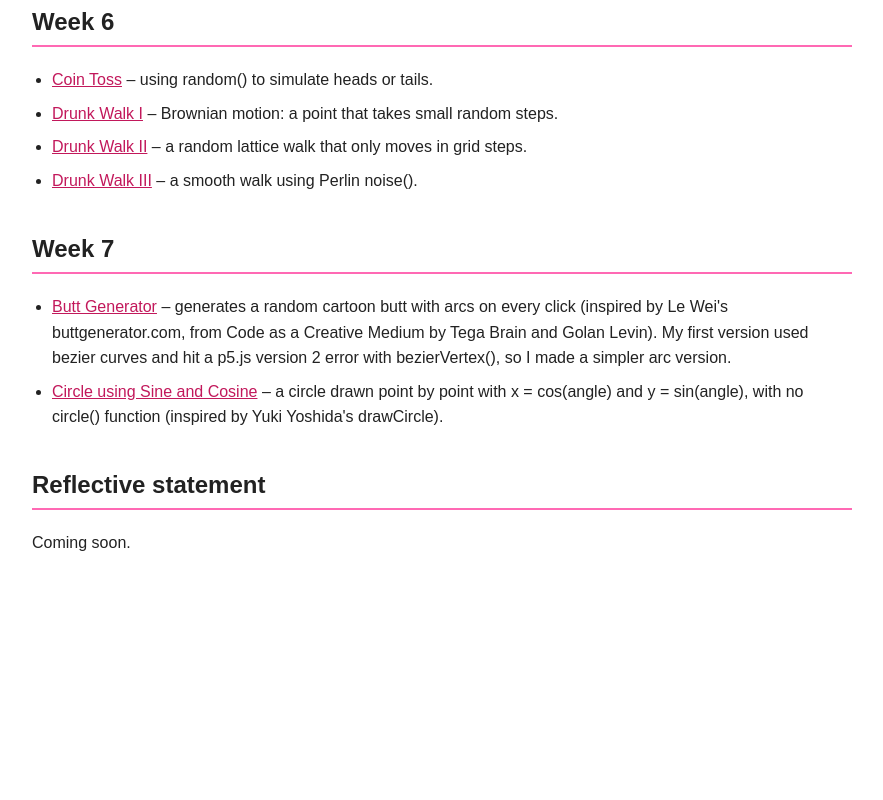
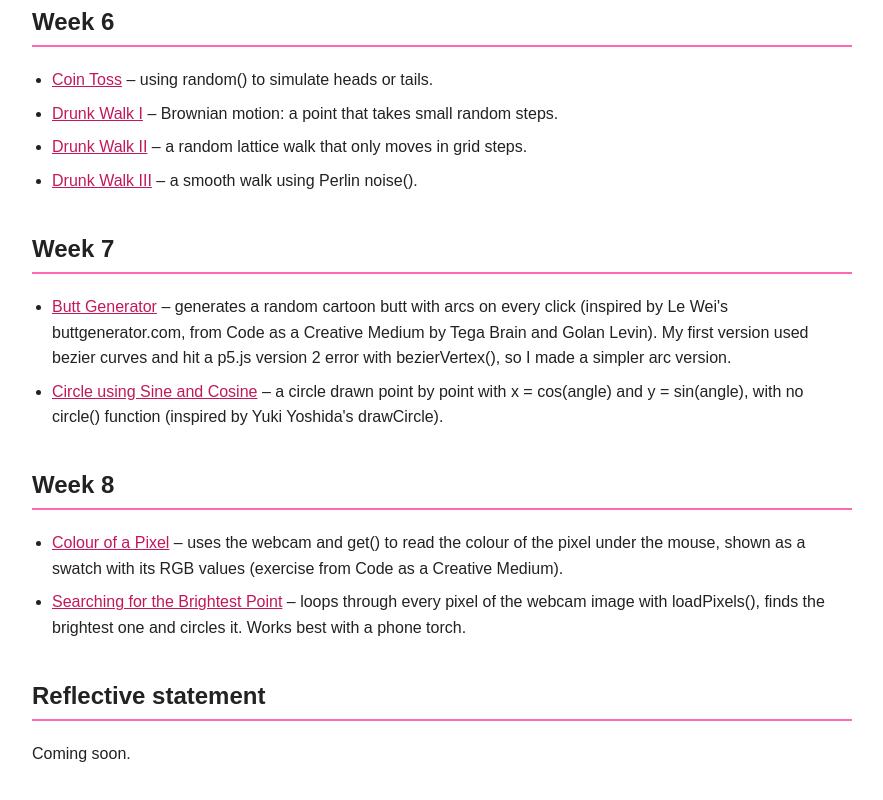
Before and after one commit to Imaansf5/Imaansf5.github.io, a plain HTML site: page index.html in a window 1280 px wide. Shown: the part 1044-1844 px from the top of the page, without its empty margins (198-1081 px from the left). Before the commit the page ends 1640 px from the top, so only its background shows below. Drawn offline with Linux system fonts and the light colour scheme.

Commit message:
Update index.html with Week 8 projects
Removed AI attribution comment and added new section for Week 8 with two projects.

```diff
--- a/index.html
+++ b/index.html
@@ -4,7 +4,6 @@
   <meta charset="UTF-8">
   <meta name="viewport" content="width=device-width, initial-scale=1.0">
   <title>Imaan Saifi – Introduction to Creative Computing</title>
-  <!-- 🔶 AI use: this HTML page was written by Claude (Anthropic). Most sketch code was also written by Claude and is declared in each sketch's header comment. -->
   <style>
     body { font-family: Arial, sans-serif; max-width: 820px; margin: 40px auto; padding: 0 16px; line-height: 1.6; color: #222; background: #fff; }
     h1 { color: #ff69b4; margin-bottom: 4px; }
@@ -65,6 +64,12 @@
     <li><a href="PASTE-CIRCLE-LINK-HERE">Circle using Sine and Cosine</a> – a circle drawn point by point with x = cos(angle) and y = sin(angle), with no circle() function (inspired by Yuki Yoshida's drawCircle).</li>
   </ul>
 
+  <h2>Week 8</h2>
+  <ul>
+    <li><a href="https://editor.p5js.org/Imaansf5/sketches/Z6m6E0P_r">Colour of a Pixel</a> – uses the webcam and get() to read the colour of the pixel under the mouse, shown as a swatch with its RGB values (exercise from Code as a Creative Medium).</li>
+    <li><a href="https://editor.p5js.org/Imaansf5/sketches/vVeRBniWVK">Searching for the Brightest Point</a> – loops through every pixel of the webcam image with loadPixels(), finds the brightest one and circles it. Works best with a phone torch.</li>
+  </ul>
+
   <h2>Reflective statement</h2>
   <p>Coming soon.</p>
 </body>
```
